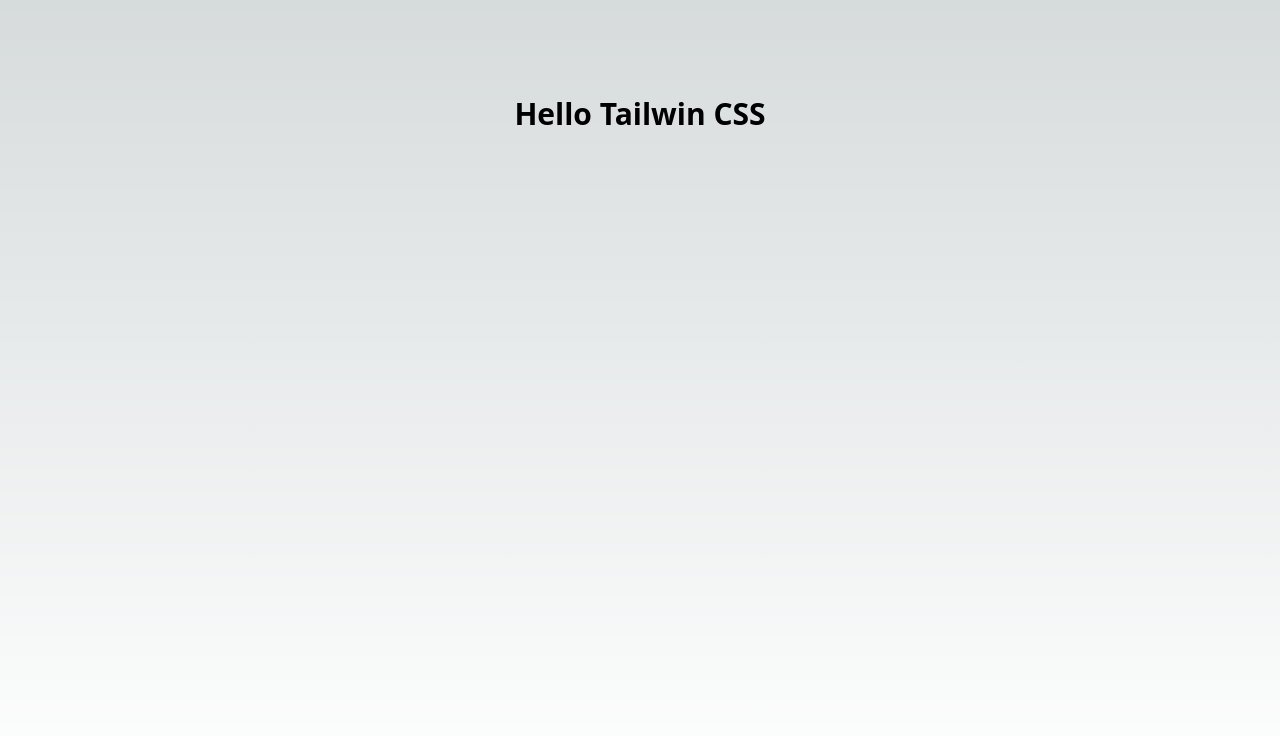
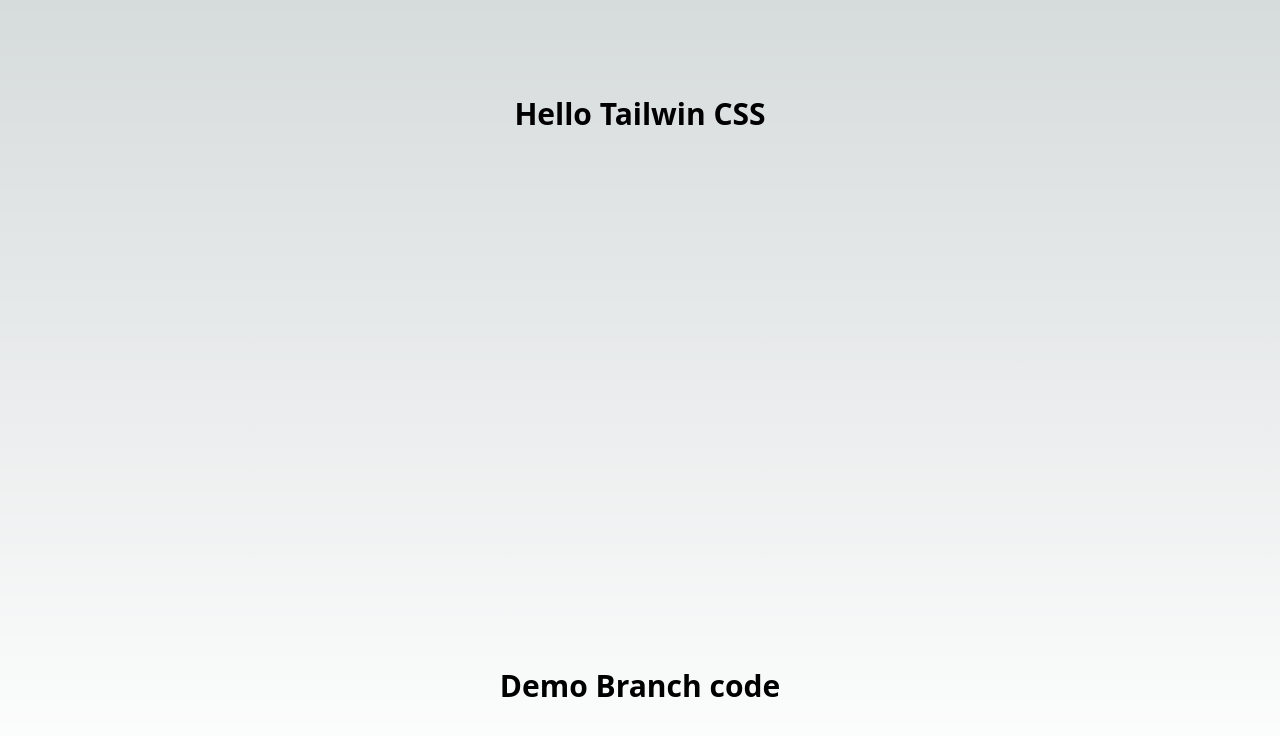
Before and after one commit to Abdullah-Al-Numan/Next_Project_With_Vercel_Deployment, a Next.js app: page / in a window 1280 px wide. Shown: the top 736 px of the page. Built offline with nearby package versions, Linux system fonts and the light colour scheme.

Commit message:
new branch code

```diff
--- a/pages/index.tsx
+++ b/pages/index.tsx
@@ -16,6 +16,7 @@ export default function Home() {
       </Head>
       <main className={styles.main}>
         <h1 className='text-3xl font-bold'>Hello Tailwin CSS</h1>
+        <h1 className='text-3xl font-bold'>Demo Branch code</h1>
       </main>
     </>
   )
```
